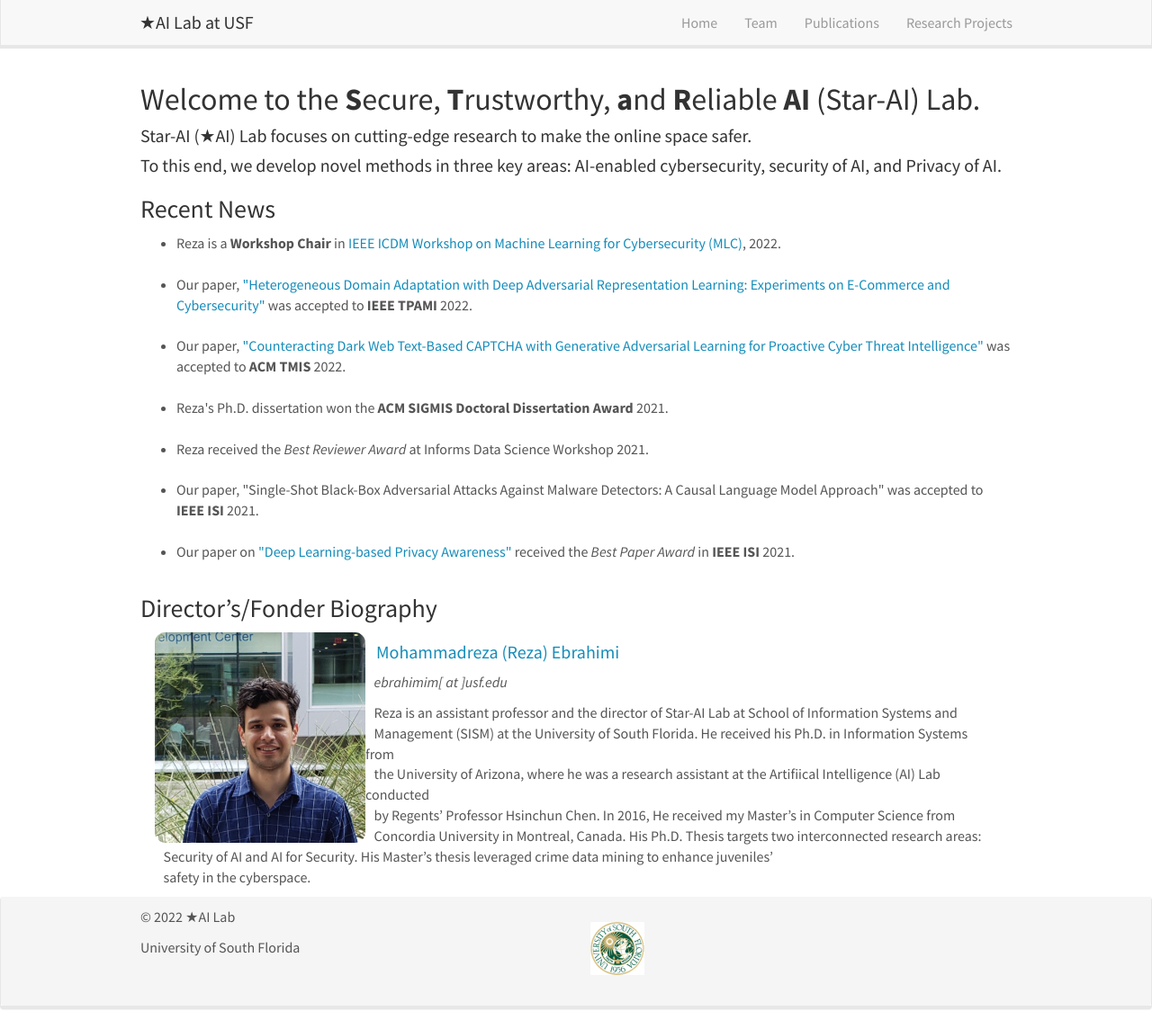
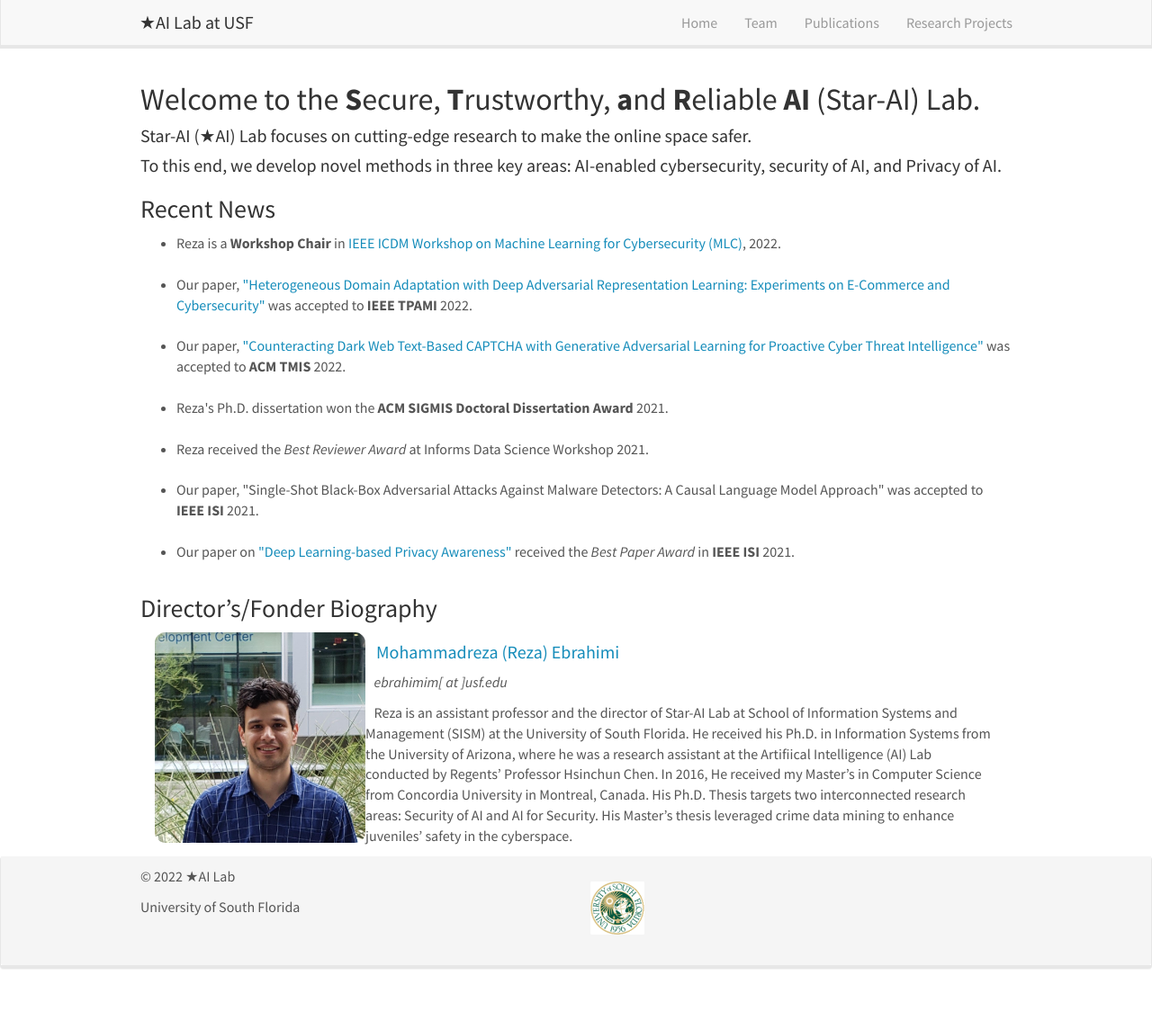
Before and after one commit to star-ailab/star-ailab.github.io, a Jekyll site: the page built from _pages/home.md, in a window 1280 px wide and 1144 px high. Shown: the whole window at 90% size. Built offline with Jekyll 4.4.1, drawn with Linux system fonts in a browser that asks for light colours; nearby versions of some CDN libraries; part of the change alters nothing that is shown.

```diff
--- a/_pages/home.md
+++ b/_pages/home.md
@@ -48,6 +48,7 @@ permalink: /
   <a href="https://mohammadrezaebrahimi.github.io"> <img src="{{ site.url }}{{ site.baseurl }}/images/teampic/rebrahimi.jpg" class="img-responsive" width="25%" style="float: left" /></a>
   <h4>&nbsp;&nbsp; <a href="https://mohammadrezaebrahimi.github.io"> Mohammadreza (Reza) Ebrahimi </a></h4>
   <i>&nbsp;&nbsp; ebrahimim[ at ]usf.edu</i>
-  <p>&nbsp;&nbsp; Reza is an assistant professor and the director of Star-AI Lab at School of Information Systems and <br>&nbsp;&nbsp; Management (SISM) at the University of South Florida. He received his Ph.D. in Information Systems from <br>&nbsp;&nbsp; the University of Arizona, where he was a research assistant at the Artifiical Intelligence (AI) Lab conducted <br>&nbsp;&nbsp; by Regents’ Professor Hsinchun Chen. In 2016, He received my Master's in Computer Science from <br>&nbsp;&nbsp; Concordia University in Montreal, Canada. His Ph.D. Thesis targets two interconnected research areas: <br>&nbsp;&nbsp; Security of AI and AI for Security. His Master's thesis leveraged crime data mining to enhance juveniles' <br>&nbsp;&nbsp; safety in the cyberspace.</p>
+  <!--<p>&nbsp;&nbsp; Reza is an assistant professor and the director of Star-AI Lab at School of Information Systems and <br>&nbsp;&nbsp; Management (SISM) at the University of South Florida. He received his Ph.D. in Information Systems from <br>&nbsp;&nbsp; the University of Arizona, where he was a research assistant at the Artifiical Intelligence (AI) Lab conducted <br>&nbsp;&nbsp; by Regents’ Professor Hsinchun Chen. In 2016, He received my Master's in Computer Science from <br>&nbsp;&nbsp; Concordia University in Montreal, Canada. His Ph.D. Thesis targets two interconnected research areas: <br>&nbsp;&nbsp; Security of AI and AI for Security. His Master's thesis leveraged crime data mining to enhance juveniles' <br>&nbsp;&nbsp; safety in the cyberspace.</p>-->
+  <p>&nbsp;&nbsp; Reza is an assistant professor and the director of Star-AI Lab at School of Information Systems and Management (SISM) at the University of South Florida. He received his Ph.D. in Information Systems from the University of Arizona, where he was a research assistant at the Artifiical Intelligence (AI) Lab conducted by Regents’ Professor Hsinchun Chen. In 2016, He received my Master's in Computer Science from Concordia University in Montreal, Canada. His Ph.D. Thesis targets two interconnected research areas: Security of AI and AI for Security. His Master's thesis leveraged crime data mining to enhance juveniles' safety in the cyberspace.</p>
 
 </div>
```
